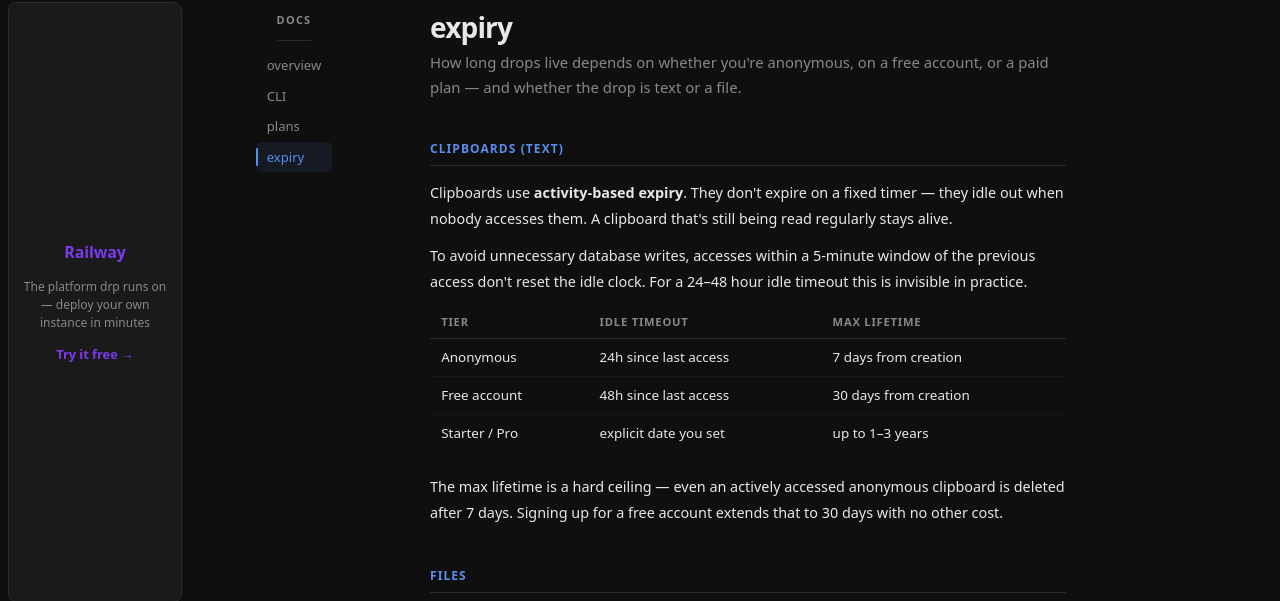
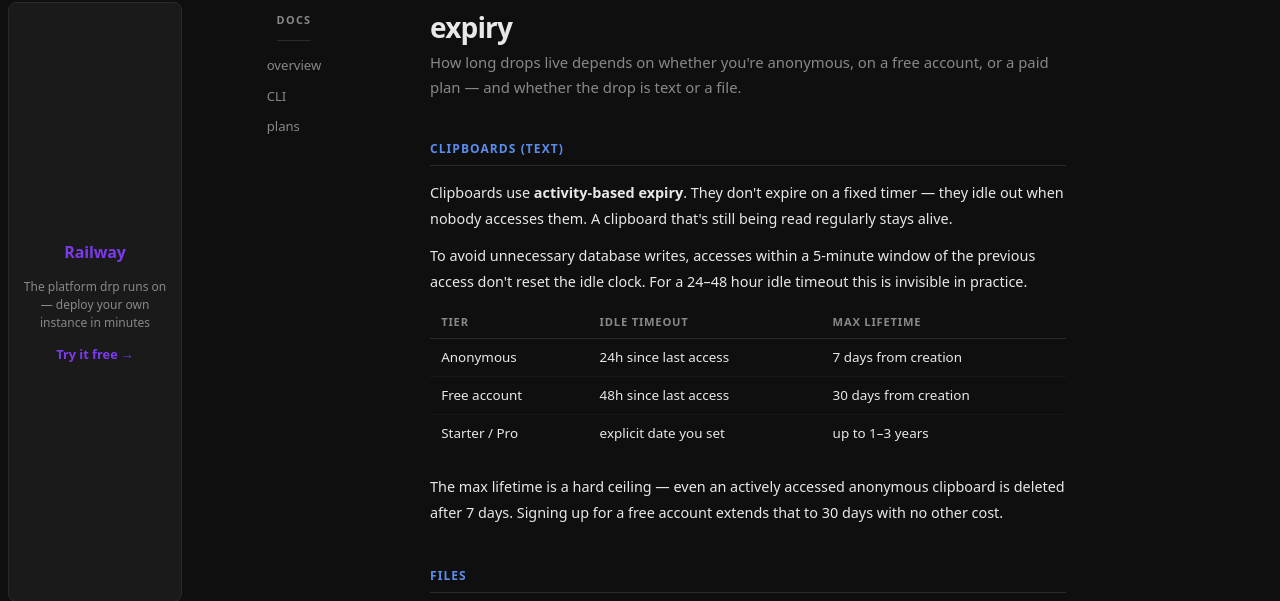
Before and after one commit to Vic-Nas/drp, a Django app: page /help/expiry/ in a window 1280 px wide. Shown: the part 98-699 px from the top of the page. Run offline with Django 5.2, Linux system fonts and the light colour scheme.

Commit message:
Remove deprecated

```diff
--- a/project/templates/help/base.html
+++ b/project/templates/help/base.html
@@ -14,7 +14,6 @@
       <a href="{% url 'help_index' %}"  {% if request.resolver_match.url_name == 'help_index'  %}class="active"{% endif %}>overview</a>
       <a href="{% url 'help_cli' %}"    {% if request.resolver_match.url_name == 'help_cli'    %}class="active"{% endif %}>CLI</a>
       <a href="{% url 'help_plans' %}"  {% if request.resolver_match.url_name == 'help_plans'  %}class="active"{% endif %}>plans</a>
-      <a href="{% url 'help_expiry' %}" {% if request.resolver_match.url_name == 'help_expiry' %}class="active"{% endif %}>expiry</a>
     </div>
   </nav>
 
```
